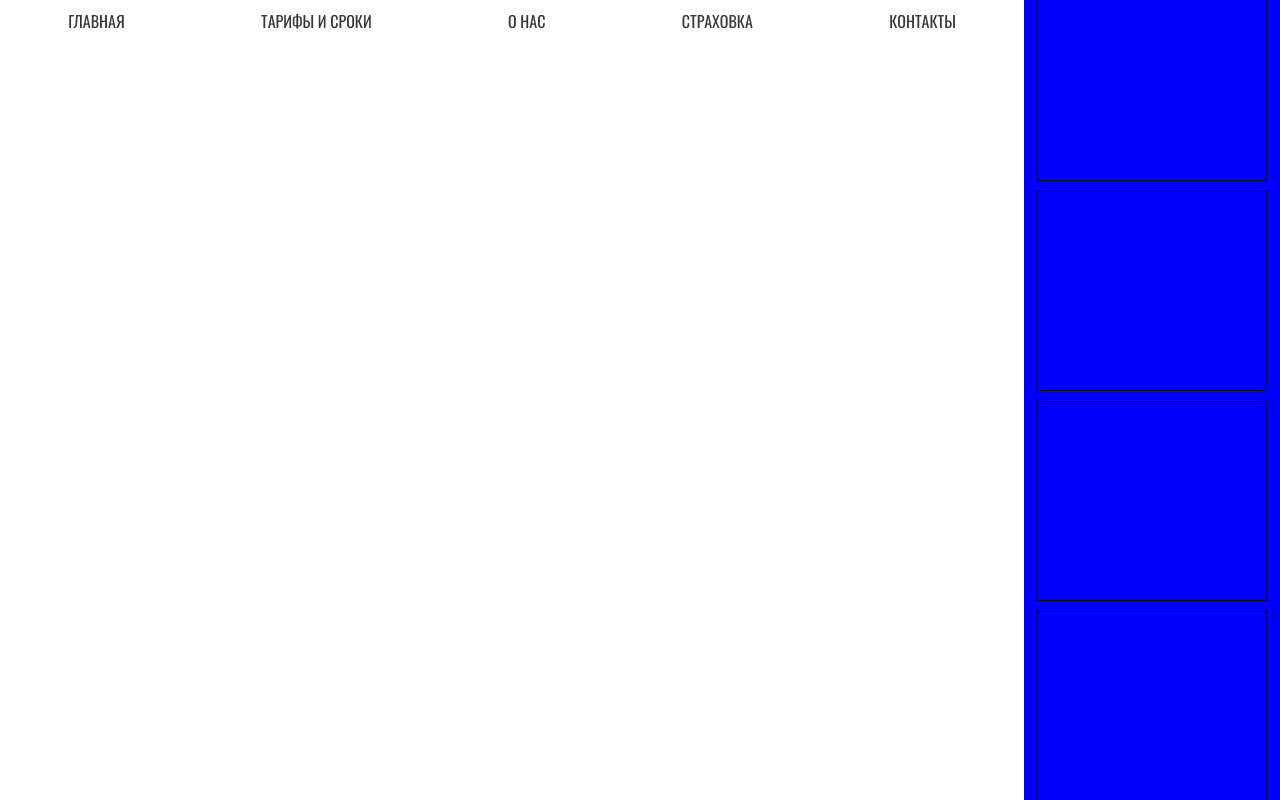
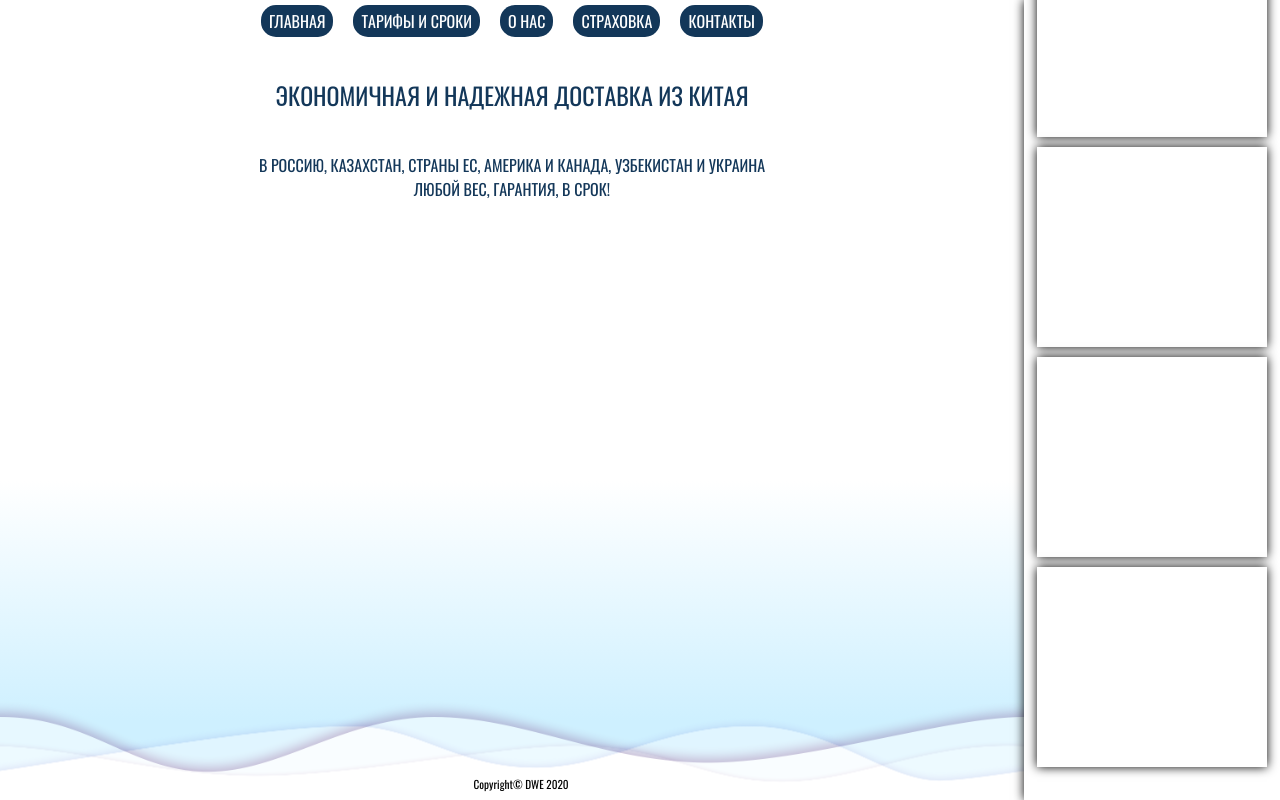
Before and after one commit to webnetkz/dealworldexpress, a PHP site: page / in a window 1280 px wide. Run offline with PHP 8.4, Linux system fonts and the light colour scheme.

Commit message:
complete animation for right block navigation

```diff
--- a/index.php
+++ b/index.php
@@ -24,6 +24,7 @@
     <link rel="stylesheet" href="public/styles/allStyle.css">
     <link rel="stylesheet" href="public/styles/desctop.css">
     <link rel="stylesheet" href="public/styles/mobile.css">
+    <link rel="stylesheet" href="public/styles/wave.css">
     <link rel="stylesheet" href="public/styles/modalStyle.css">
     <link rel="manifest" href="manifest.json">
     <link rel="shortcut icon" href="public/images/miniLogo.png" type="image/png">
@@ -34,6 +35,18 @@
 <body>
 
     <section id="allIndex">
+        <div class="waveWrapper waveAnimation">
+        <div class="waveWrapperInner bgTop">
+            <div class="wave waveTop" style="background-image: url('public/images/wave/wave-top.png')"></div>
+        </div>
+        <div class="waveWrapperInner bgMiddle">
+            <div class="wave waveMiddle" style="background-image: url('public/images/wave/wave-mid.png')"></div>
+        </div>
+        <div class="waveWrapperInner bgBottom">
+            <div class="wave waveBottom" style="background-image: url('public/images/wave/wave-bot.png')"></div>
+        </div>
+        </div>
+
         <menu>
             <a href="">Главная</a>
             <a href="">Тарифы и сроки</a>
@@ -41,24 +54,14 @@
             <a href="">Страховка</a>
             <a href="">Контакты</a>
         </menu>
+        <h1>ЭКОНОМИЧНАЯ И НАДЕЖНАЯ ДОСТАВКА ИЗ КИТАЯ</h1>
+        <h2>В РОССИЮ, КАЗАХСТАН, СТРАНЫ ЕС, АМЕРИКА И КАНАДА, УЗБЕКИСТАН И УКРАИНА</h2>
+        <h2>ЛЮБОЙ ВЕС, ГАРАНТИЯ, В СРОК!</h2>
+
+        <p class="copyright">Copyright© DWE 2020</p>
     </section>
     <section id="rightNavigation">
         <div class="container">
-            <div class="test"></div>
-            <div class="test"></div>
-            <div class="test"></div>
-            <div class="test"></div>
-            <div class="test"></div>
-            <div class="test"></div>
-            <div class="test"></div>
-            <div class="test"></div>
-            <div class="test"></div>
-            <div class="test"></div>
-            <div class="test"></div>
-            <div class="test"></div>
-            <div class="test"></div>
-            <div class="test"></div>
-            <div class="test"></div>
             <div class="test"></div>
             <div class="test"></div>
             <div class="test"></div>
@@ -68,7 +71,7 @@
     </section>
 
 
-    <script src="public/scripts/libs/hotReload.js1"></script>
-    <script src="public/scripts/libs/trackingModal.js"></script>
+    <script src="public/scripts/libs/trackingModal.js">
+    </script>
 </body>
 </html>
--- a/public/styles/desctop.css
+++ b/public/styles/desctop.css
@@ -10,23 +10,50 @@
     width: 80vw;
 }
 menu {
+    position: relative;
     display: flex;
-    justify-content: space-around;
+    justify-content: center;
     vertical-align: top;
     height: 2em;
     margin-top: 5px;
+    z-index: 999;
 }
 #allIndex > menu > a {
     text-decoration: none;
     text-transform: uppercase;
-    color: rgb(55, 55, 55);
     line-height: 2em;
     transition-duration: 500ms;
     padding: 0 8px;
+    margin: 0 10px;
     border-radius: 15px;
+    background-color: rgb(19, 55, 89);
+    color: rgb(255, 255, 255)
 }
 #allIndex > menu > a:hover {
     box-shadow: 0 5px 15px rgb(55, 55, 55);
+    background-color: rgb(255, 255, 255);
+    color: rgb(19, 55, 89);
+}
+#allIndex > h1 {
+    position: relative;
+    top: 40px;
+    color: rgb(19, 55, 89);
+    font-weight: 100;
+}
+#allIndex > h2 {
+    position: relative;
+    font-size: 1em;
+    font-weight: 100;
+    top: 80px;
+    color: rgb(19, 55, 89);
+}
+
+.copyright {
+    position: absolute;
+    top: calc(100vh - 3vh);
+    left: 37vw;
+    font-size: 0.7em;
+    z-index: 111;
 }
 
 /* END ALL INDEX STYLES */
@@ -36,38 +63,43 @@ menu {
 /* RIGHT NAVIGATION STYLES */
 
 #rightNavigation {
-    background-color: blue;
+    background-color: rgb(255, 255, 255);
     position: fixed;
     left: 80vw;
     top: 0;
     height: 100vh;
     width: 20vw;
+    box-shadow: 0 0 10px rgb(0, 0, 0);
 }
 .container {
     position: absolute;
-    animation: gg 50s infinite;
+    animation: gg 30s infinite;
     transition-duration: 1s;
 }
 div.test {
     height: 25vh;
-    border: 1px solid black;
     width: 18vw;
     margin-left: 1vw;
     margin-bottom: 10px;
     transition-duration: 500ms;
+    background-color: rgb(255, 255, 255);
+    box-shadow: 0 0 10px rgb(0, 0, 0);
 }
 .test:hover {
-    width: 15vw;
-    height: 90px;
+    height: 35vh;
+    box-shadow: 0 0 3px rgb(0, 0, 0);
+}
+.container:hover {
+    animation-play-state: paused;
 }
 @keyframes gg {
     0% {
-        top: 0;
+        top: 10vh;
     }
     50% {
-        top: -1000px;
+        top: -50vh;
     }
     100% {
-        top: 0;
+        top: 10vh;
     }
 }
--- /dev/null
+++ b/public/styles/wave.css
@@ -0,0 +1,69 @@
+@keyframes move_wave {
+    0% {
+        transform: translateX(0) translateZ(0) scaleY(1)
+    }
+    50% {
+        transform: translateX(-25%) translateZ(0) scaleY(0.55)
+    }
+    100% {
+        transform: translateX(-50%) translateZ(0) scaleY(1)
+    }
+}
+.waveWrapper {
+    overflow: hidden;
+    position: absolute;
+    left: 0;
+    right: 0;
+    bottom: 0;
+    top: 0;
+    margin: auto;
+}
+.waveWrapperInner {
+    position: absolute;
+    width: 100%;
+    overflow: hidden;
+    height: 50%;
+    bottom: -1px;
+    background-image: linear-gradient(to top, rgb(206, 240, 255) 20%, rgb(255, 255, 255)  80%);
+}
+.bgTop {
+    z-index: 3;
+    opacity: 0.5;
+}
+.bgMiddle {
+    z-index: 2;
+    opacity: 0.75;
+}
+.bgBottom {
+    z-index: 1;
+}
+.wave {
+    position: absolute;
+    left: 0;
+    width: 200%;
+    height: 100%;
+    background-repeat: repeat no-repeat;
+    background-position: 0 bottom;
+    transform-origin: center bottom;
+}
+.waveTop {
+    background-size: 50% 100px;
+}
+.waveAnimation .waveTop {
+  animation: move-wave 3s;
+   -webkit-animation: move-wave 3s;
+   -webkit-animation-delay: 1s;
+   animation-delay: 1s;
+}
+.waveMiddle {
+    background-size: 50% 120px;
+}
+.waveAnimation .waveMiddle {
+    animation: move_wave 10s linear infinite;
+}
+.waveBottom {
+    background-size: 50% 100px;
+}
+.waveAnimation .waveBottom {
+    animation: move_wave 15s linear infinite;
+}
--- a/service-worker.js
+++ b/service-worker.js
@@ -3,7 +3,7 @@ self.addEventListener('install', function(e) {
  e.waitUntil(
    caches.open('title').then(function(cache) {
      return cache.addAll([
-       '/index.html',
+       '/',
        'service-worker.js',
        'manifest.json',
        'public/styles/allStyle.css',
```
Also changed, not shown: manifest.json, public/images/miniLogo.png, public/images/wave/wave-bot.png (added), public/images/wave/wave-mid.png (added), public/images/wave/wave-top.png (added).
